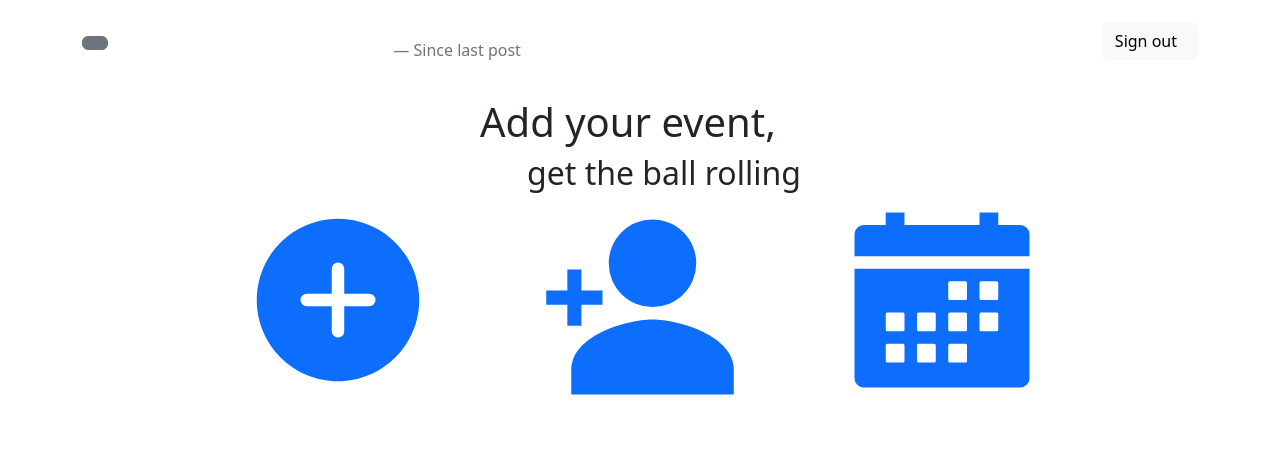
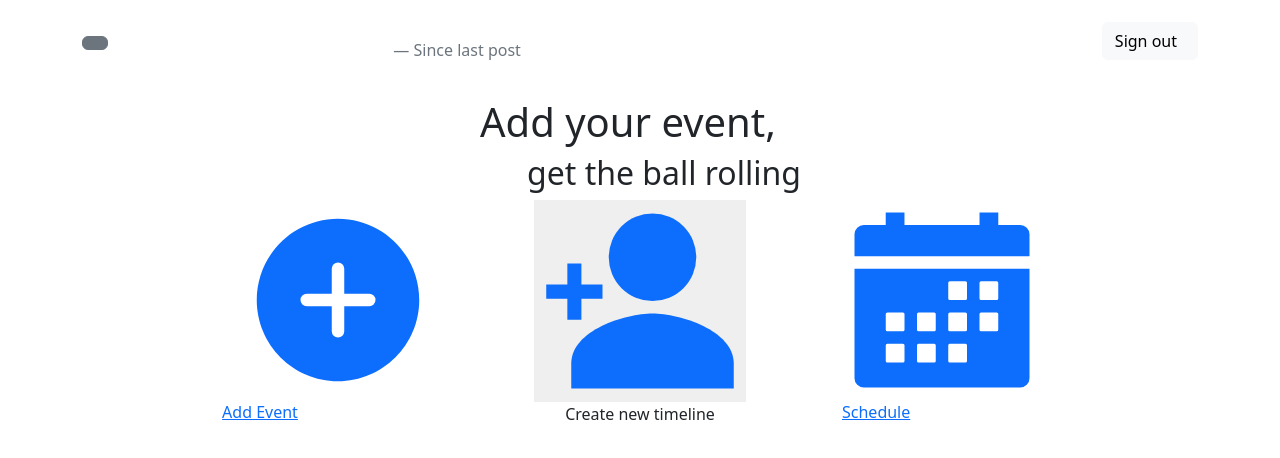
Before and after one commit to louiewhitz/the-Check-in, a React app: page / in a window 1280 px wide. Shown: the top 458 px of the page. Built offline with nearby package versions, Linux system fonts and the light colour scheme; no server answers; sample sign-in values are in the browser's storage; the HTML template or start-up script is replaced by a standard one.

Commit message:
working on timreline

```diff
--- a/client/components/addtimeline.jsx
+++ b/client/components/addtimeline.jsx
@@ -11,6 +11,7 @@ import { IoPersonAddSharp } from 'react-icons/io5';
 const currentFill = '#0D6EFD';
 
 export default function NewTimeline() {
+
   const [isRelative, setIsRelative] = useState(false);
   const [isFriend, setIsFriend] = useState(false);
   const [showModal, setShowModal] = useState(false);
@@ -32,7 +33,7 @@ export default function NewTimeline() {
 
   return (
     <Container>
-      <button className="btn icon-shadow" type="button" onClick={handleModalOpen} ><IoPersonAddSharp
+      <button type="button" onClick={handleModalOpen} className="border-0"><IoPersonAddSharp
       size={200}
       style={{ cursor: 'pointer', fill: currentFill }}
       className="icon-shadow"
--- a/client/pages/home.jsx
+++ b/client/pages/home.jsx
@@ -43,10 +43,11 @@ export default class HomeBase extends React.Component {
                   style={{ cursor: 'pointer' }}
                   className="icon-shadow"
                 />
+              <div className="text-center">Add Event</div>
             </a>
             {/* </OverlayTrigger> */}
           </div>
-          <div className="col text-center"><NewTimeline /></div>
+          <div className="col text-center"><NewTimeline /><div>Create new timeline</div></div>
 
           <div className="col text-start">
             {/* <OverlayTrigger style={{ height: '200px', width: '200px' }}
@@ -59,8 +60,11 @@ export default class HomeBase extends React.Component {
                   className="icon-shadow"
                   style={{ cursor: 'pointer' }}
                 />
+              <div>Schedule</div>
+
             </a>
             {/* </OverlayTrigger> */}
+
           </div>
         </div>
       </div>
```
Also changed, not shown: client/pages/index.js (+4 -4 lines).
